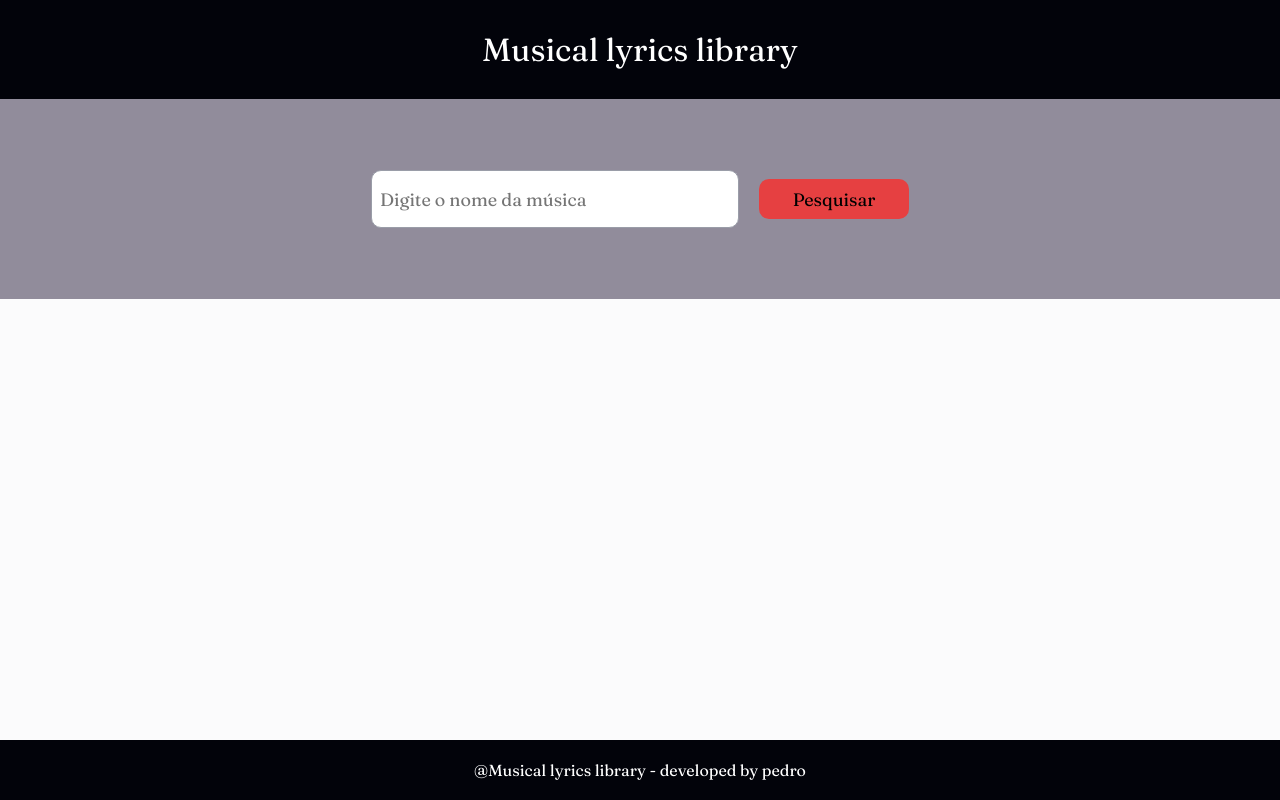
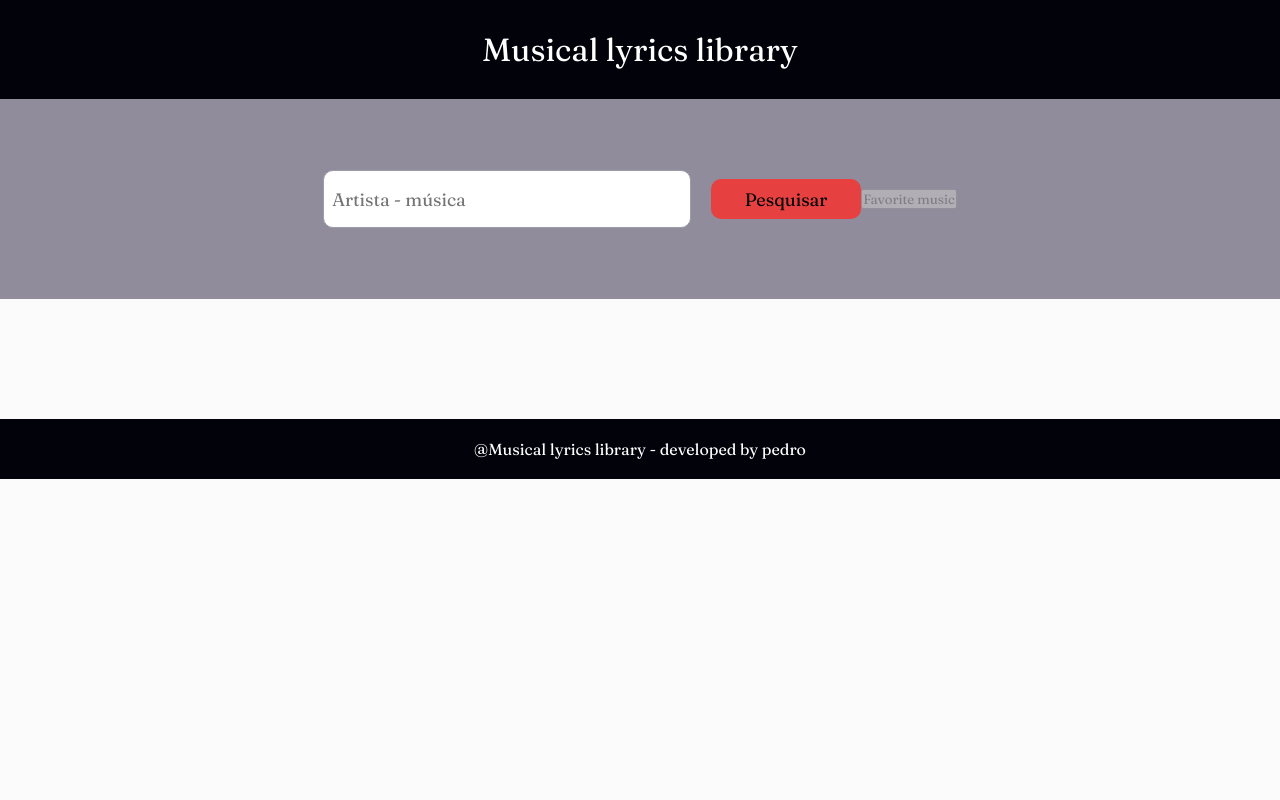
Before and after one commit to PedroHenrique-git/-MusicalLyricsLibrary, a React (Create React App) app: page / in a window 1280 px wide. Built offline with nearby package versions, Linux system fonts and the light colour scheme.

Commit message:
progrmaçao inicial

```diff
--- a/package.json
+++ b/package.json
@@ -10,6 +10,7 @@
     "@types/node": "^12.19.15",
     "@types/react": "^16.14.2",
     "@types/react-dom": "^16.9.10",
+    "axios": "^0.21.1",
     "react": "^17.0.1",
     "react-dom": "^17.0.1",
     "react-scripts": "4.0.1",
--- a/src/components/footer/styled.tsx
+++ b/src/components/footer/styled.tsx
@@ -4,14 +4,15 @@ export const Footer = styled.footer`
     background: #02030a;
     color: #fff;
     padding: 20px 0;
-    position: fixed;
-    left: 0;
-    bottom: 0;
+    //position: relative;
+    //left: 0;
+    //bottom: 0;
     width: 100%;
     text-align: center;
     display: flex;
     align-items: center;
     justify-content: center;
+    margin-top: 0px;
 
     h1 {
         font-size: 16px;
--- /dev/null
+++ b/src/components/isLoadingComponent/index.tsx
@@ -0,0 +1,10 @@
+import React from 'react';
+import { IsLoadingComponent } from './styled';
+
+export default function LoadingComponent() {
+  return (
+    <IsLoadingComponent>
+      <h1>Loading....</h1>
+    </IsLoadingComponent>
+  );
+}
--- /dev/null
+++ b/src/components/isLoadingComponent/styled.tsx
@@ -0,0 +1,19 @@
+import styled from 'styled-components';
+
+export const IsLoadingComponent = styled.div`
+    position: absolute;
+    top: 0;
+    bottom: 0;
+    left: 0;
+    right: 0;
+    display: flex;
+    align-items: center;
+    justify-content: center;
+    background: rgba(0, 0, 0, 0.5);
+
+    h1 {
+        color: #fff;
+        font-size: 32px;
+        text-transform: uppercase;
+    }
+`;
--- a/src/pages/index/ styled.tsx
+++ b/src/pages/index/ styled.tsx
@@ -9,7 +9,7 @@ export const Main = styled.main`
 
 export const Form = styled.form`
     background:rgba(76, 67, 92, 0.6);
-    margin: 0 auto;
+    margin: 0 auto 20px auto;
     display: flex;
     align-items: center;
     justify-content: center;
@@ -45,3 +45,10 @@ export const Form = styled.form`
         width: 150px;
     }
 `;
+
+export const LyricContainer = styled.div`
+    margin: 50px 0;
+    p {
+        text-align: center;
+    }
+`;
--- a/src/pages/index/index.tsx
+++ b/src/pages/index/index.tsx
@@ -1,20 +1,66 @@
+/* eslint-disable no-control-regex */
 import React, { FormEvent } from 'react';
-import { Main, Form } from './ styled';
+import { Main, Form, LyricContainer } from './ styled';
+import api from '../../utils/api';
+import LoadingComponent from '../../components/isLoadingComponent';
+
+const favoriteMusics: string[] = [];
 
 export default function IndexPage() {
   const [music, setMusic] = React.useState('');
+  const [lyric, setLyric] = React.useState('');
+  const [isLoading, setIsLoading] = React.useState(true);
 
   const handleSubmit = (e: FormEvent) => {
     e.preventDefault();
-    alert(music);
+    if (music) {
+      const val = treatText(music);
+      requestLyric(val[0], val[1]);
+    }
   };
+
+  const treatText = (text: string): Array<string> => {
+    const arr: Array<string> = text.split('-');
+    arr.forEach((texto) => arr.push(texto.trim()));
+    arr.shift();
+    arr.shift();
+    return arr;
+  };
+
+  const requestLyric = async (artist: string, musicSearch: string) => {
+    setIsLoading(false);
+    const result = await api.get(`${artist}/${musicSearch}`);
+    setLyric(result.data.lyrics);
+    setIsLoading(true);
+  };
+
+  const formatedLyric = (value: string): string => {
+    // const btn = '<br> <button class="favorite-btn">Favorite music</button>';
+    const string = value.replace(new RegExp('\n', 'g'), '<br>');
+    return string;
+  };
+
+  const setFavoriteMusic = (): void => {
+    if (lyric) {
+      favoriteMusics.push(lyric);
+      localStorage.setItem('favoriteMusics', JSON.stringify(favoriteMusics));
+    }
+  };
+
+  if (!isLoading) {
+    return <LoadingComponent />;
+  }
 
   return (
     <Main>
       <Form onSubmit={(e) => handleSubmit(e)}>
-        <input value={music} onChange={(e) => setMusic(e.target.value)} type="text" name="nameMusic" id="nameMusic" placeholder="Digite o nome da música" />
+        <input value={music} onChange={(e) => setMusic(e.target.value)} type="text" name="nameMusic" id="nameMusic" placeholder="Artista - música" />
         <input type="submit" value="Pesquisar" />
+        <button disabled={lyric === ''} onClick={setFavoriteMusic} type="button" className="favorite-btn">Favorite music</button>
       </Form>
+      <LyricContainer>
+        <p dangerouslySetInnerHTML={{ __html: formatedLyric(lyric) }} />
+      </LyricContainer>
     </Main>
   );
 }
--- a/src/styles/GlobalStyles.tsx
+++ b/src/styles/GlobalStyles.tsx
@@ -7,7 +7,12 @@ export const GlobalStyle = createGlobalStyle`
         outline: none;
         font-family: 'Fraunces', serif;
     }
+    html {
+        height: 100%;
+        min-height: 100%;
+    }
     body {
         background: #fbfbfc;
+        min-height: 100%;
     }
 `;
--- /dev/null
+++ b/src/utils/api.ts
@@ -0,0 +1,7 @@
+import axios from 'axios';
+
+const api = axios.create({
+  baseURL: 'https://api.lyrics.ovh/v1/',
+});
+
+export default api;
```
Also changed, not shown: .eslintrc.js, 2 other files (tests, documents, lock files or other folders).
